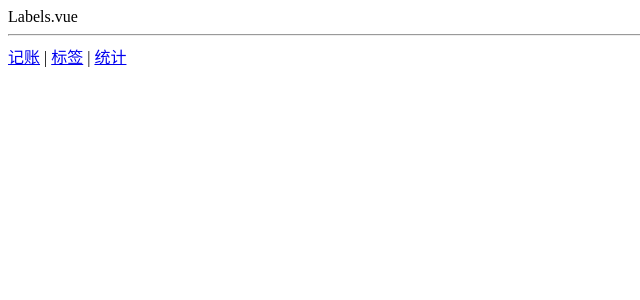
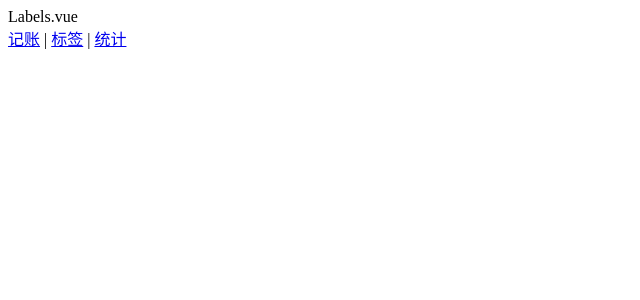
Before and after one commit to J-h125/money-version1, a Vue app: page /#/labels in a window 1280 px wide. Shown: the top 300 px of the page, without its empty margins (0-640 px from the left). Built offline with nearby package versions, Linux system fonts and the light colour scheme.

Commit message:
全局组件ã<Nav>

```diff
--- a/src/App.vue
+++ b/src/App.vue
@@ -1,14 +1,6 @@
 <template>
   <div >
     <router-view></router-view>
-    <hr>
-    <router-link to="/money">记账</router-link>
-    |
-    <router-link to="/labels">标签</router-link>
-    |
-    <router-link to="/statistics">统计</router-link>
-
-
 
   </div>
 </template>
--- /dev/null
+++ b/src/components/Nav.vue
@@ -0,0 +1,19 @@
+<template>
+    <div>
+        <router-link to="/money">记账</router-link>
+        |
+        <router-link to="/labels">标签</router-link>
+        |
+        <router-link to="/statistics">统计</router-link>
+    </div>
+</template>
+
+<script lang="ts">
+    export default {
+        name: 'Nav'
+    };
+</script>
+
+<style lang="scss">
+
+</style>
--- a/src/main.ts
+++ b/src/main.ts
@@ -3,8 +3,10 @@
 import './registerServiceWorker'
 import router from './router'
 import store from './store'
+import Nav from '@/components/Nav.vue';
 
 Vue.config.productionTip = false
+Vue.component('Nav',Nav)
 
 new Vue({
   router,
--- a/src/views/Labels.vue
+++ b/src/views/Labels.vue
@@ -1,10 +1,14 @@
 <template>
-    <div>Labels.vue</div>
+    <div>Labels.vue
+    <Nav/>
+    </div>
 </template>
 
 <script lang="ts">
+    import Nav from '@/components/Nav.vue';
     export default {
-        name: 'Labels'
+        name: 'Labels',
+        components: {Nav}
     };
 </script>
 
--- a/src/views/Money.vue
+++ b/src/views/Money.vue
@@ -1,10 +1,14 @@
 <template>
-    <div>Money.vue</div>
+    <div>Money.vue
+    <Nav/>
+    </div>
 </template>
 
 <script lang="ts">
+    import Nav from '@/components/Nav.vue';
     export default {
-        name: 'money'
+        name: 'money',
+        components: {Nav}
     };
 </script>
 
--- a/src/views/Statistics.vue
+++ b/src/views/Statistics.vue
@@ -1,10 +1,14 @@
 <template>
-    <div>Statistics.vue</div>
+    <div>Statistics.vue
+    <nav/>
+    </div>
 </template>
 
 <script lang="ts">
+    import Nav from '@/components/Nav.vue';
     export default {
-        name: 'Statistics'
+        name: 'Statistics',
+        components: {Nav}
     };
 </script>
 
```
